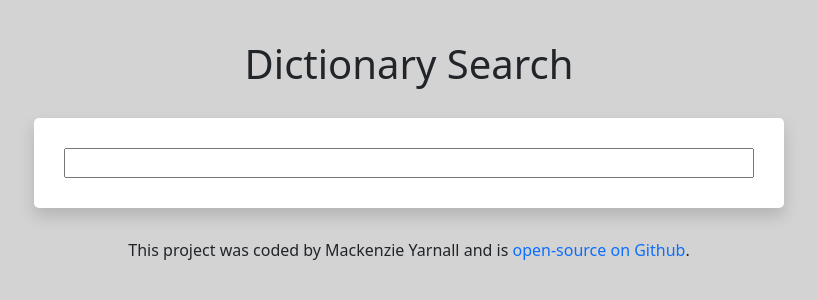
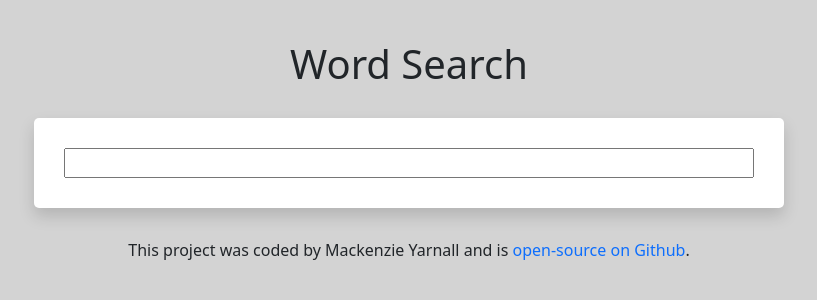
Before and after one commit to Mackenzel/dictionary-search, a React (Create React App) app: page / in a window 1280 px wide. Shown: the top 300 px of the page, without its empty margins (231-1048 px from the left). Built offline with nearby package versions, Linux system fonts and the light colour scheme.

Commit message:
Changed Dictionary to Word

```diff
--- a/src/App.js
+++ b/src/App.js
@@ -6,7 +6,7 @@ export default function App() {
   return (
     <div className="App">
       <header className="App-header contianer">
-        <h1 className="search-header">Dictionary Search</h1>
+        <h1 className="search-header">Word Search</h1>
       </header>
       <Dictionary />
       <footer className="search-footer">
```
